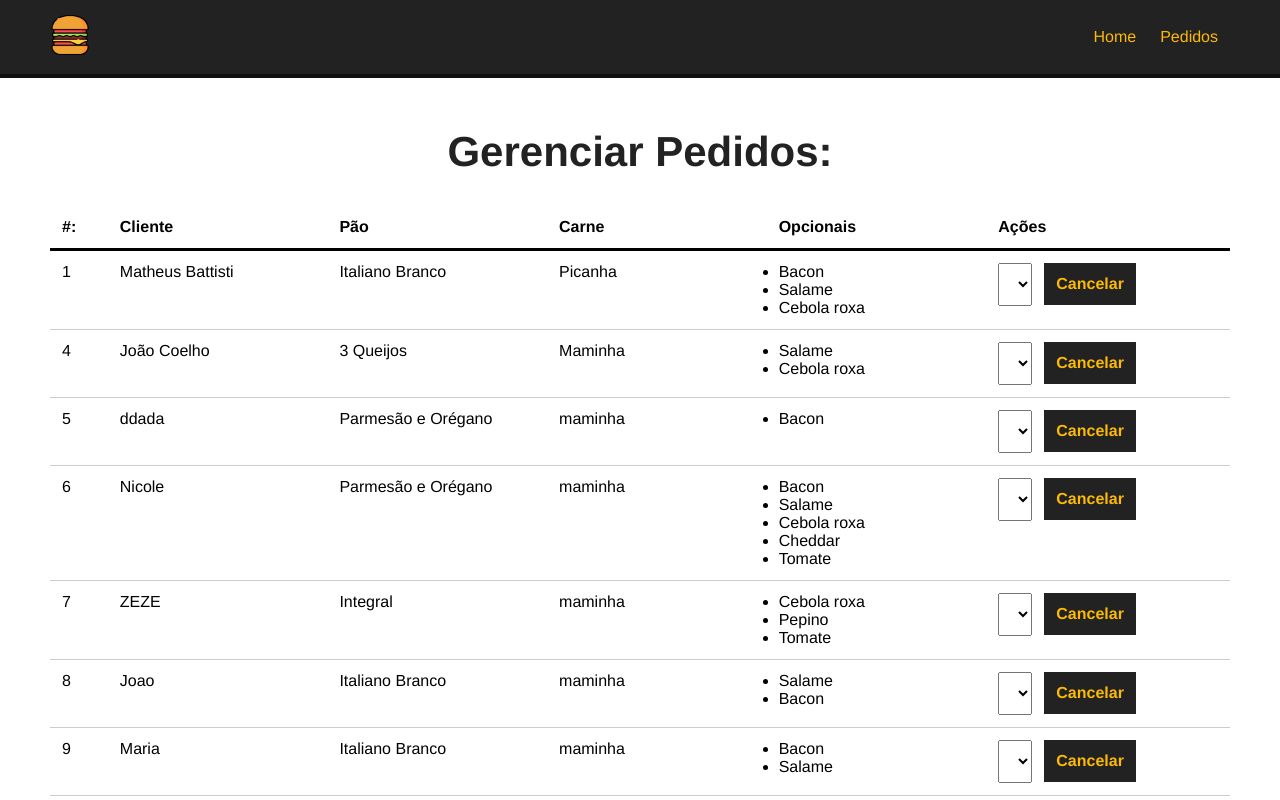
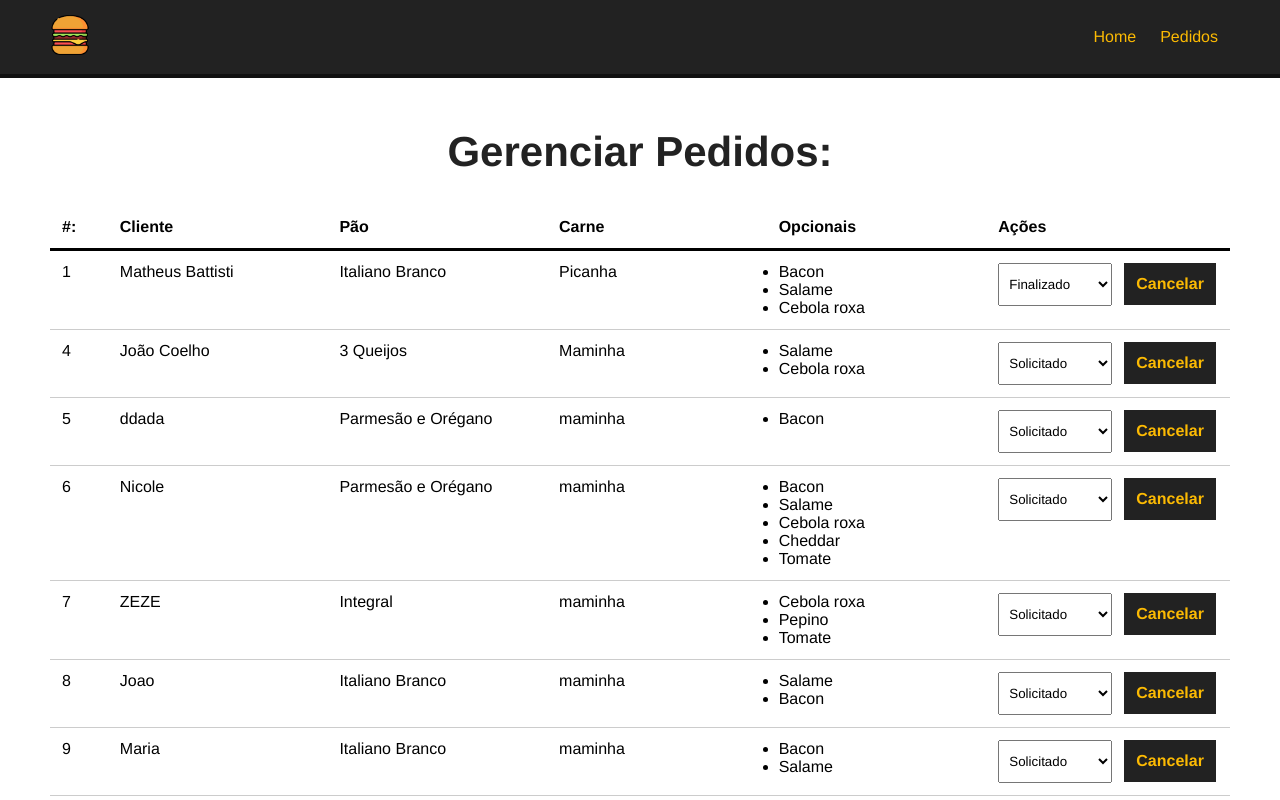
Before and after one commit to nicole-fer/Curso-Vue, a Vue app in the folder project_make_your_burger/: page /pedidos in a window 1280 px wide. Shown: the top 800 px of the page. Built offline with nearby package versions, Linux system fonts and the light colour scheme; data requests are answered from the project's data file.

Commit message:
Recebendo os status dos pedidos

```diff
--- a/project_make_your_burger/src/components/Dashboards.vue
+++ b/project_make_your_burger/src/components/Dashboards.vue
@@ -24,8 +24,8 @@
             </div>
             <div>
                 <select name="status" class="status"  >
-                <option value="" v-for="status in status" :key="status.id" >
-                    {{status}}
+                <option value="" v-for="status in status" :key="status.id" :selected="burger.status === status.tipo" >
+                    {{status.tipo}}
                     </option>
                 </select>
                 <button class="delete-btn">Cancelar</button>
@@ -51,9 +51,18 @@
 
                 const data = await req.json()
                 this.burgers = data
-                this.status = data.status
 
-                //resgatar os status
+
+                this.getStatus()
+            },
+            async getStatus(){
+                const req = await fetch("http://localhost:3000/status")
+
+                const data = await req.json()
+                this.status = data
+
+                console.log(data)
+
             }
         },
         mounted() {
```
